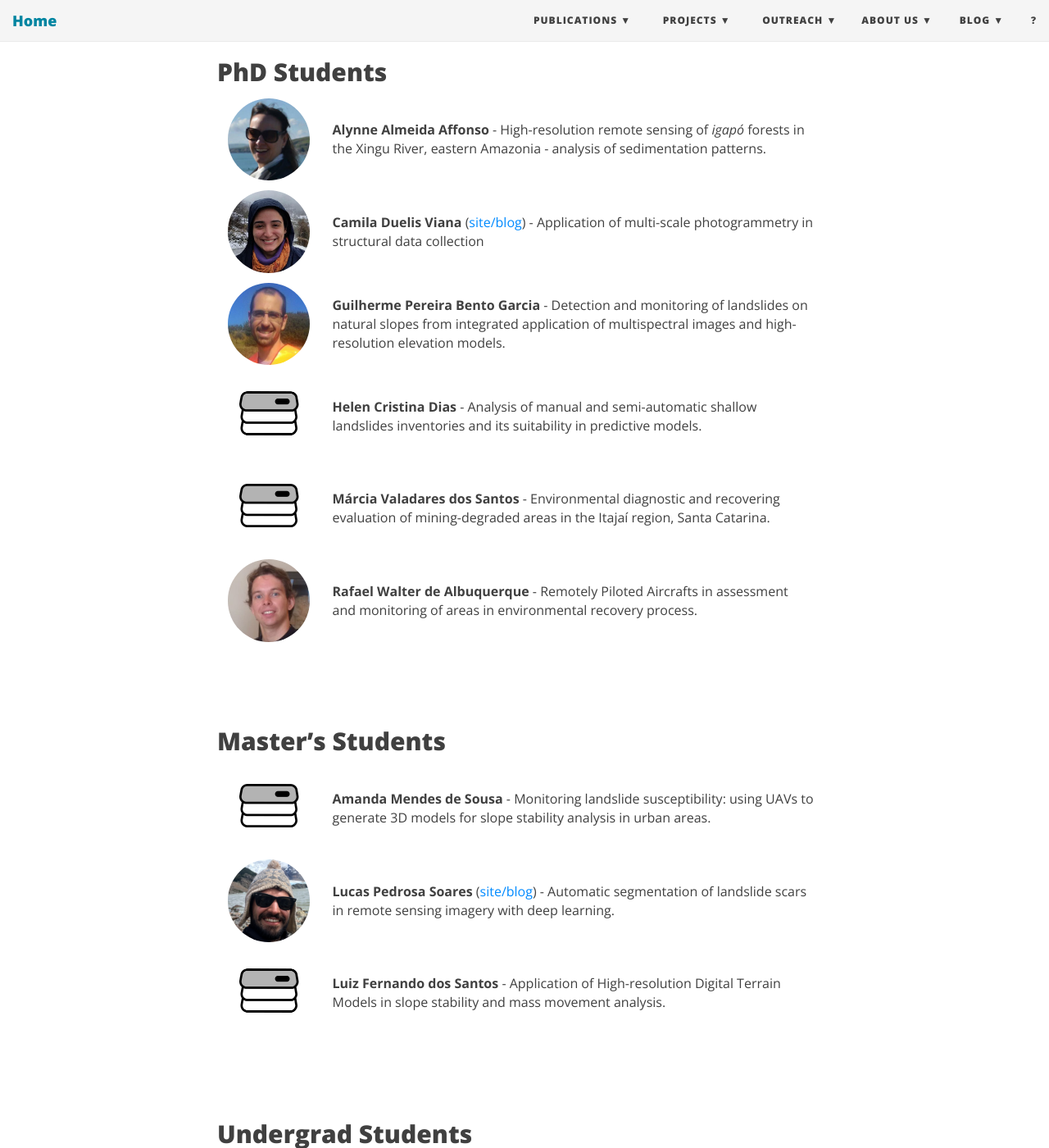
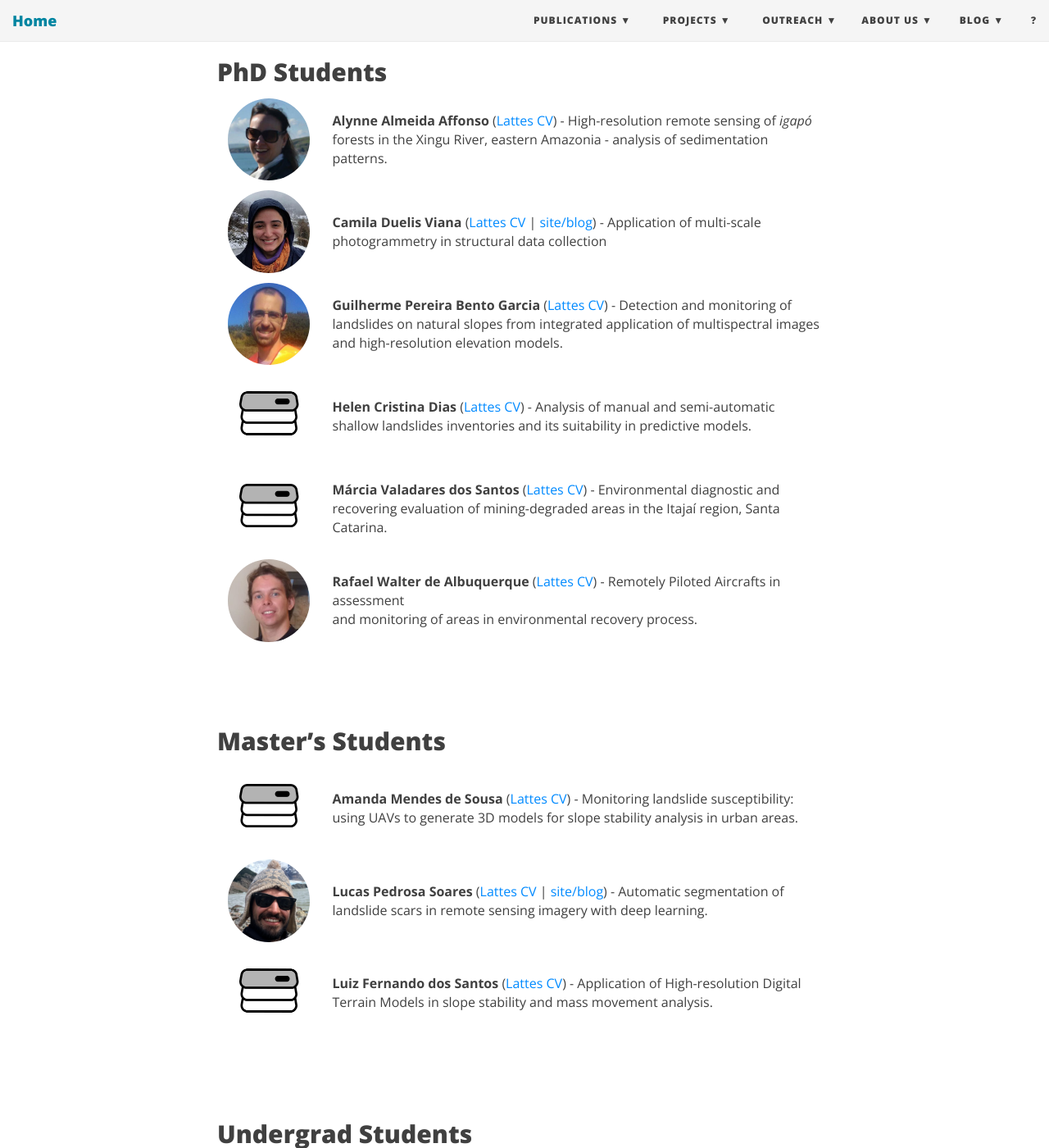
Before and after one commit to SPAMLab/SPAMLab.github.io, a Jekyll site: the page built from people.md, in a window 1280 px wide and 1400 px high, scrolled down 857 px. Shown: the whole window at 82% size. Built offline with Jekyll 4.4.1, drawn with Linux system fonts in a browser that asks for light colours; nearby versions of some CDN libraries; some of the changed text lies outside the part shown.

Commit message:
Update people.md

```diff
--- a/people.md
+++ b/people.md
@@ -26,7 +26,7 @@ My ORCiD is [0000-0001-5073-5572](http://orcid.org/0000-0001-5073-5572). My Latt
 <table class="table-borderless" style="width:100%">
   <tr>
     <td width="17%"> <img src="/img/logos/spamlab_avatar.png" class="img-circle" width="99%"> </td>
-    <td width="83%"> <b>Anderson Targino da Silva Ferreira</b> - Monitoring of microplastic (pellets) density of a sandy beach by coring, 3D modelling and meteoceanographic parameters. </td>
+    <td width="83%"> <b>Anderson Targino da Silva Ferreira</b> (<a href="http://lattes.cnpq.br/2987031006640819">Lattes CV</a>) - Monitoring of microplastic (pellets) density of a sandy beach by coring, 3D modelling and meteoceanographic parameters. </td>
   </tr>
 </table>
 
@@ -41,27 +41,27 @@ My ORCiD is [0000-0001-5073-5572](http://orcid.org/0000-0001-5073-5572). My Latt
 <table class="table-borderless" style="width:100%">
   <tr>
     <td width="17%"> <img src="/img/people/alynne.jpg" class="img-circle" width="99%"> </td>
-    <td width="83%"> <b>Alynne Almeida Affonso</b> - High-resolution remote sensing of <i>igapó</i> forests in the Xingu River, eastern Amazonia - analysis of sedimentation patterns. </td>
+    <td width="83%"> <b>Alynne Almeida Affonso</b> (<a href="http://lattes.cnpq.br/3330746311709629">Lattes CV</a>) - High-resolution remote sensing of <i>igapó</i> forests in the Xingu River, eastern Amazonia - analysis of sedimentation patterns. </td>
   </tr>
   <tr>
     <td width="17%"> <img src="/img/people/camila.jpg" class="img-circle" width="99%"> </td>
-    <td width="83%"> <b>Camila Duelis Viana</b> (<a href="https://cdviana.github.io/">site/blog</a>) - Application of multi-scale photogrammetry in structural data collection </td>
+    <td width="83%"> <b>Camila Duelis Viana</b> (<a href="http://lattes.cnpq.br/8408152690266564">Lattes CV</a> | <a href="https://cdviana.github.io/">site/blog</a>) - Application of multi-scale photogrammetry in structural data collection </td>
   </tr>
   <tr>
     <td width="17%"> <img src="/img/people/guilherme.jpg" class="img-circle" width="99%"> </td>
-    <td width="83%"> <b>Guilherme Pereira Bento Garcia</b> - Detection and monitoring of landslides on natural slopes from integrated application of multispectral images and high-resolution elevation models. </td>
+    <td width="83%"> <b>Guilherme Pereira Bento Garcia</b> (<a href="http://lattes.cnpq.br/8143036335035110">Lattes CV</a>) - Detection and monitoring of landslides on natural slopes from integrated application of multispectral images and high-resolution elevation models. </td>
   </tr>
   <tr>
     <td width="17%"> <img src="/img/logos/spamlab_avatar.png" class="img-circle" width="99%"> </td>
-    <td width="83%"> <b>Helen Cristina Dias</b> - Analysis of manual and semi-automatic shallow landslides inventories and its suitability in predictive models. </td>
+    <td width="83%"> <b>Helen Cristina Dias</b> (<a href="http://lattes.cnpq.br/6662222026617086">Lattes CV</a>) - Analysis of manual and semi-automatic shallow landslides inventories and its suitability in predictive models. </td>
   </tr>
   <tr>
     <td width="17%"> <img src="/img/logos/spamlab_avatar.png" class="img-circle" width="99%"> </td>
-    <td width="83%"> <b>Márcia Valadares dos Santos</b> - Environmental diagnostic and recovering evaluation of mining-degraded areas in the Itajaí region, Santa Catarina. </td>
+    <td width="83%"> <b>Márcia Valadares dos Santos</b> (<a href="http://lattes.cnpq.br/4630051898845467">Lattes CV</a>) - Environmental diagnostic and recovering evaluation of mining-degraded areas in the Itajaí region, Santa Catarina. </td>
   </tr>
   <tr>
     <td width="17%"> <img src="/img/people/rafael.jpg" class="img-circle" width="99%"> </td>
-    <td width="83%"> <b>Rafael Walter de Albuquerque</b> - Remotely Piloted Aircrafts in assessment <br >and monitoring of areas in environmental recovery process. </td>
+    <td width="83%"> <b>Rafael Walter de Albuquerque</b> (<a href="http://lattes.cnpq.br/1122324819287451">Lattes CV</a>) - Remotely Piloted Aircrafts in assessment <br >and monitoring of areas in environmental recovery process. </td>
   </tr>
 </table>
 
@@ -75,15 +75,15 @@ My ORCiD is [0000-0001-5073-5572](http://orcid.org/0000-0001-5073-5572). My Latt
 <table class="table-borderless" style="width:100%">
   <tr>
     <td width="17%"> <img src="/img/logos/spamlab_avatar.png" class="img-circle" width="99%"> </td>
-    <td width="83%"> <b>Amanda Mendes de Sousa</b> - Monitoring landslide susceptibility: using UAVs to generate 3D models for slope stability analysis in urban areas. </td>
+    <td width="83%"> <b>Amanda Mendes de Sousa</b>  (<a href="http://lattes.cnpq.br/1341083329457480">Lattes CV</a>) - Monitoring landslide susceptibility: using UAVs to generate 3D models for slope stability analysis in urban areas. </td>
   </tr>
   <tr>
     <td width="17%"> <img src="/img/people/lucas.png" class="img-circle" width="99%"> </td>
-    <td width="83%"> <b>Lucas Pedrosa Soares</b> (<a href="https://lpsmlgeo.github.io/">site/blog</a>) - Automatic segmentation of landslide scars in remote sensing imagery with deep learning. </td>
+    <td width="83%"> <b>Lucas Pedrosa Soares</b> (<a href="http://lattes.cnpq.br/0242746303744589">Lattes CV</a> | <a href="https://lpsmlgeo.github.io/">site/blog</a>) - Automatic segmentation of landslide scars in remote sensing imagery with deep learning. </td>
   </tr>
   <tr>
     <td width="17%"> <img src="/img/logos/spamlab_avatar.png" class="img-circle" width="99%"> </td>
-    <td width="83%"> <b>Luiz Fernando dos Santos</b> - Application of High-resolution Digital Terrain Models in slope stability and mass movement analysis. </td>
+    <td width="83%"> <b>Luiz Fernando dos Santos</b>  (<a href="http://lattes.cnpq.br/9493267099200912">Lattes CV</a>) - Application of High-resolution Digital Terrain Models in slope stability and mass movement analysis. </td>
   </tr>
 </table>
 
@@ -98,11 +98,11 @@ My ORCiD is [0000-0001-5073-5572](http://orcid.org/0000-0001-5073-5572). My Latt
 <table class="table-borderless" style="width:100%">
   <tr>
     <td width="17%"> <img src="/img/people/francesco.jpg" class="img-circle" width="99%"> </td>
-    <td width="83%"> <b>Francesco Barale</b> - Modelling a smal landslide at USP campus with TLS. </td>
+    <td width="83%"> <b>Francesco Barale</b> (<a href="http://lattes.cnpq.br/0059823974469880">Lattes CV</a>) - Modelling a smal landslide at USP campus with TLS. </td>
   </tr>
   <tr>
     <td width="17%"> <img src="/img/logos/spamlab_avatar.png" class="img-circle" width="99%"> </td>
-    <td width="83%"> <b>Mariana B.B. da Silva</b> - Analisis and Modelling of a smal landslide with SfM and TLS. </td>
+    <td width="83%"> <b>Mariana B.B. da Silva</b> (<a href="http://lattes.cnpq.br/6596101972048688">Lattes CV</a>) - Analisis and Modelling of a smal landslide with SfM and TLS. </td>
   </tr>
 </table>
 
```
